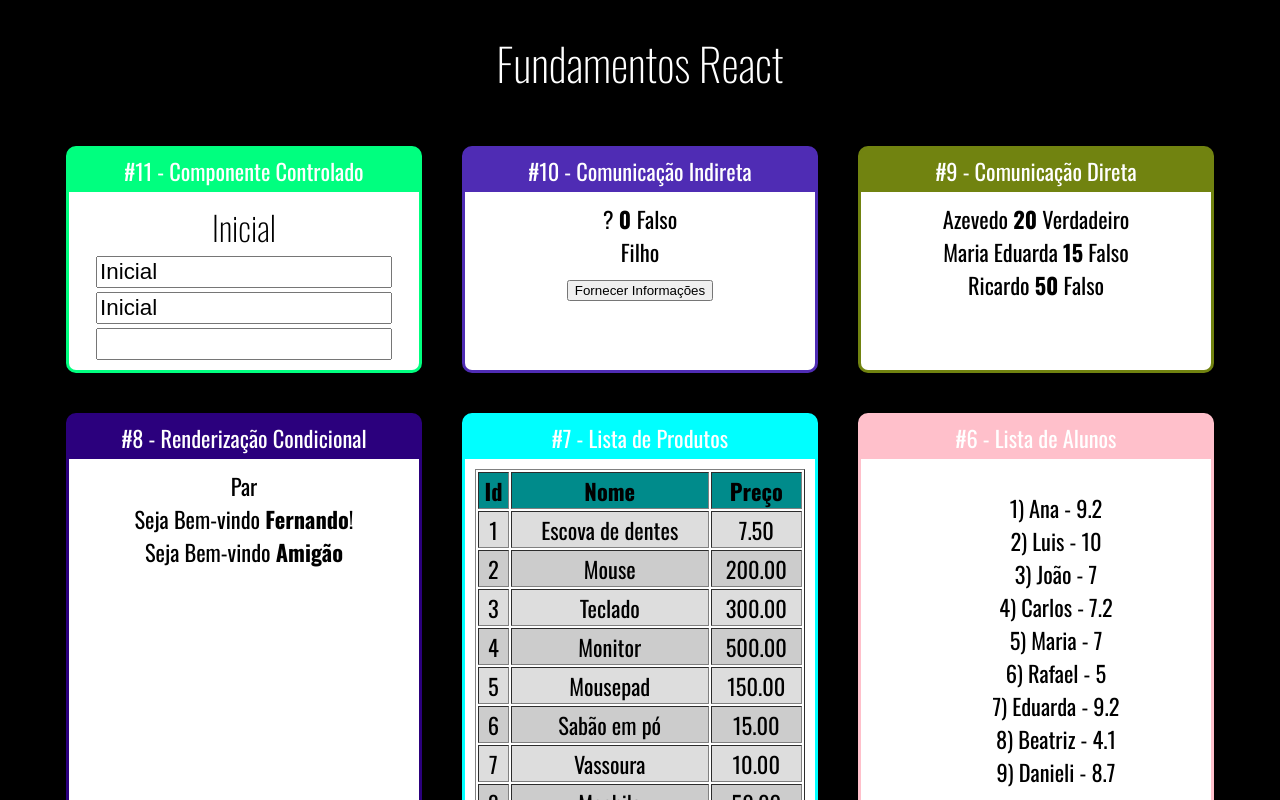
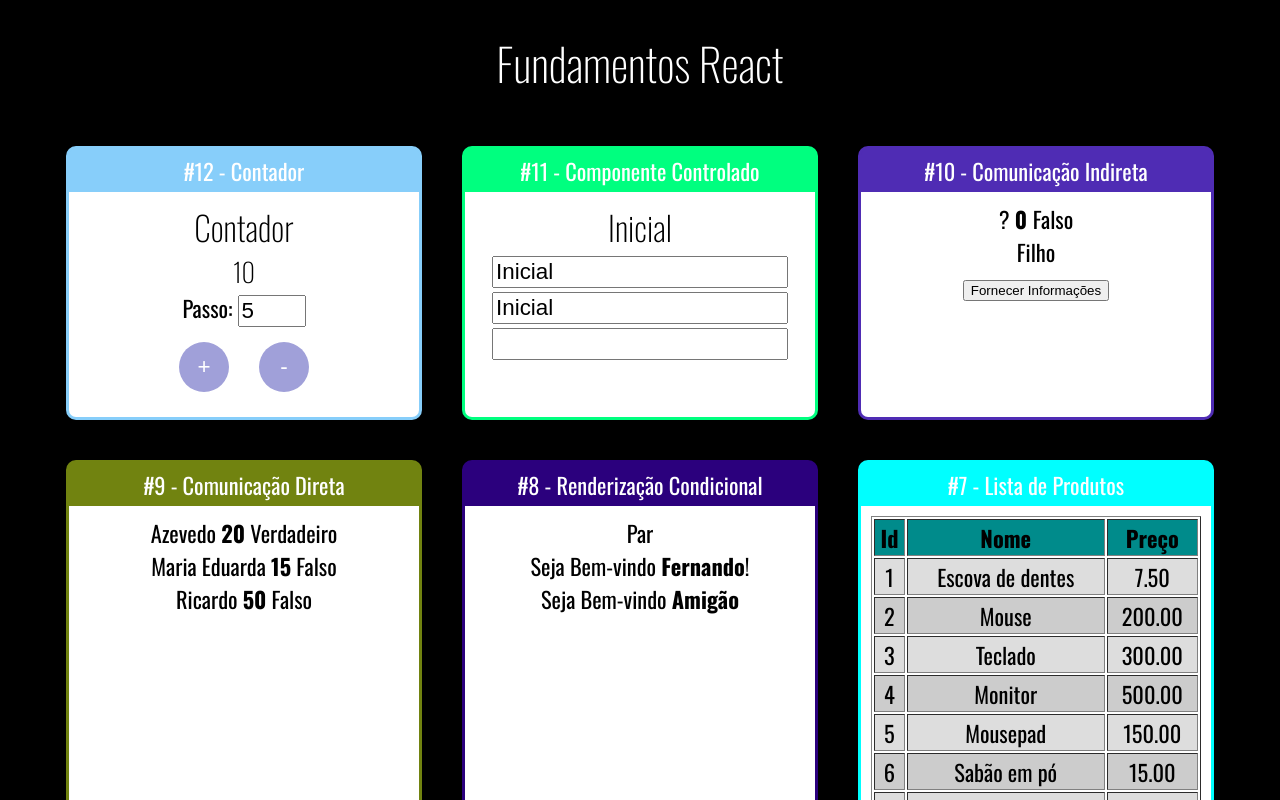
Before and after one commit to CoderEduardo/React, a React (Create React App) app in the folder fundamentos-react/: page / in a window 1280 px wide. Shown: the top 800 px of the page. Built offline with nearby package versions, Linux system fonts and the light colour scheme.

Commit message:
Criando um contador

```diff
--- a/fundamentos-react/src/App.jsx
+++ b/fundamentos-react/src/App.jsx
@@ -15,12 +15,17 @@
 import DiretaPai from "./components/comunicacao/DiretaPai";
 import IndiretaPai from "./components/comunicacao/IndiretaPai";
 import Input from "./components/formulario/Input";
+import Contador from "./components/contador/Contador";
 
 export default _ =>
     <div className="App">
         <h1>Fundamentos React</h1>
 
         <div className="Cards">
+
+        <Card titulo="#12 - Contador" color="#87cefa">
+            <Contador numeroInicial={10} passoInicial={5}/>
+        </Card>
 
         <Card titulo="#11 - Componente Controlado" color="#00ff7f">
                 <Input/>
--- /dev/null
+++ b/fundamentos-react/src/components/contador/Contador.css
@@ -0,0 +1,15 @@
+.Contador input{
+    font-size: 1.4rem;
+    width: 60px;
+}
+
+.Contador button{
+    font-size: 1.4rem;
+    height: 50px;
+    width: 50px;
+    border-radius: 50%;
+    margin: 15px;
+    background-color: rgb(160, 160, 217);
+    border: rgb(160, 160, 217);;
+    color: white;
+}
--- /dev/null
+++ b/fundamentos-react/src/components/contador/Contador.jsx
@@ -0,0 +1,46 @@
+import React, { Component } from "react";
+import './Contador.css'
+
+class Contador extends Component {
+
+    state = {
+        numero: this.props.numeroInicial || 0,
+        passo: this.props.passoInicial || 1
+    }
+
+    inc = () => {
+        this.setState({
+            numero: this.state.numero + this.state.passo
+        })
+    }
+
+    dec = () => {
+        this.setState({
+            numero: this.state.numero - this.state.passo
+        })
+    }
+
+    setPasso = (e) => {
+        this.setState({
+            passo: +e.target.value
+        })
+    }
+
+    render() {
+        return (
+            <div className="Contador">
+                <h2>Contador</h2>
+                <h3>{this.state.numero}</h3>
+                <div>
+                    <label htmlFor="passoInput">Passo: </label>
+                    <input type="number" id="passoInput" value={this.state.passo} onChange={this.setPasso} />
+                </div>
+                <button onClick={this.inc}>+</button>
+                <button onClick={this.dec}>-</button>
+            </div>
+        )
+    }
+
+}
+
+export default Contador
```
